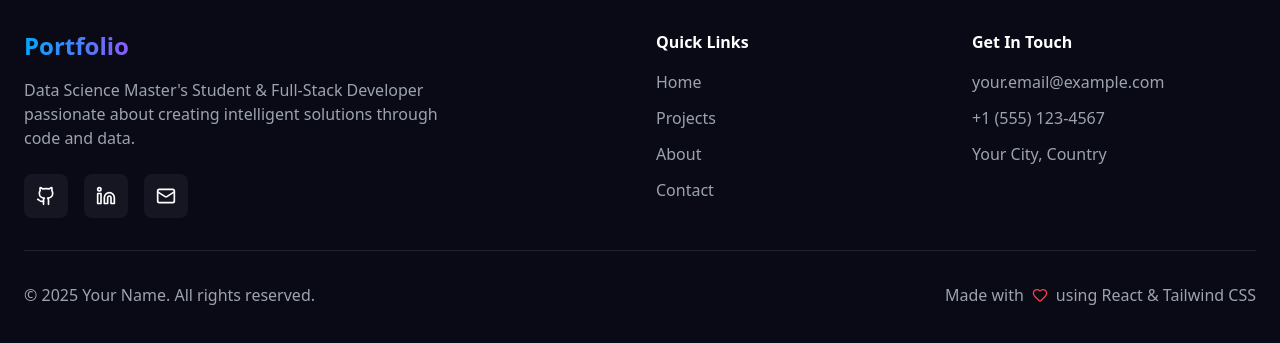
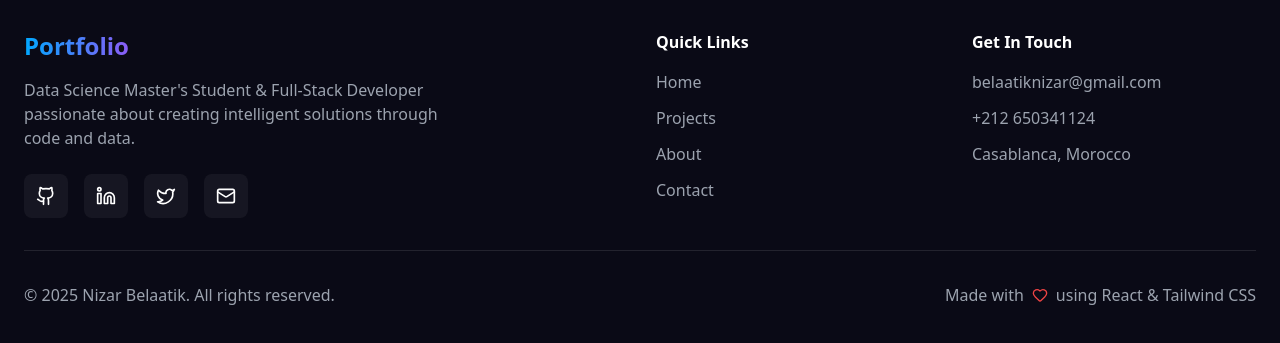
Before and after one commit to NizarBelaatik/nizarbelaatik.github.io, a React (Vite) app: page /projects/1 in a window 1280 px wide. Shown: the part 939-1282 px from the top of the page. Built offline with nearby package versions, Linux system fonts and the light colour scheme.

Commit message:
portfolio not complited

```diff
--- a/src/components/layout/Footer.jsx
+++ b/src/components/layout/Footer.jsx
@@ -1,6 +1,7 @@
 import React from 'react'
 import { Link } from 'react-router-dom'
 import { Github, Linkedin, Mail, Heart } from 'lucide-react'
+import { socialLinks, contactMethods} from '../../data/links'
 
 const Footer = () => {
   const currentYear = new Date().getFullYear()
@@ -19,11 +20,7 @@ const Footer = () => {
               creating intelligent solutions through code and data.
             </p>
             <div className="flex space-x-4">
-              {[
-                { icon: Github, href: "https://github.com/yourusername", label: "GitHub" },
-                { icon: Linkedin, href: "https://linkedin.com/in/yourusername", label: "LinkedIn" },
-                { icon: Mail, href: "mailto:your.email@example.com", label: "Email" },
-              ].map(({ icon: Icon, href, label }) => (
+              {socialLinks.map(({ icon: Icon, href, label }) => (
                 <a
                   key={label}
                   href={href}
@@ -59,9 +56,9 @@ const Footer = () => {
           <div>
             <h3 className="text-white font-semibold mb-4">Get In Touch</h3>
             <div className="space-y-3 text-gray-400">
-              <p>your.email@example.com</p>
-              <p>+1 (555) 123-4567</p>
-              <p>Your City, Country</p>
+              {contactMethods.map(({ value }) => (
+                <p>{value}</p>
+              ))}
             </div>
           </div>
         </div>
@@ -69,7 +66,7 @@ const Footer = () => {
         {/* Bottom Bar */}
         <div className="pt-8 border-t border-white/10 flex flex-col md:flex-row justify-between items-center">
           <div className="text-gray-400 mb-4 md:mb-0">
-            © {currentYear} Your Name. All rights reserved.
+            © {currentYear} Nizar Belaatik. All rights reserved.
           </div>
           <div className="flex items-center text-gray-400">
             Made with <Heart size={16} className="mx-2 text-red-500" /> using React & Tailwind CSS
--- a/src/components/sections/About.jsx
+++ b/src/components/sections/About.jsx
@@ -18,7 +18,7 @@ const About = () => {
           <div className="relative">
             <div className="relative z-10 rounded-2xl overflow-hidden shadow-2xl">
               <img
-                src="https://images.unsplash.com/photo-1507003211169-0a1dd7228f2d?ixlib=rb-4.0.3&auto=format&fit=crop&w=1000&q=80"
+                src="https://media.licdn.com/dms/image/v2/D5603AQHfKq0Nxr8m5w/profile-displayphoto-shrink_800_800/B56ZPk9ButG4Ac-/0/1734713024465?e=1764806400&v=beta&t=yidZzvVKkuXGQgpu-HSTFZtnfePmjtEiEiEeZt7mZAU"
                 alt="About Me"
                 className="w-full h-auto"
               />
--- a/src/components/sections/Contact.jsx
+++ b/src/components/sections/Contact.jsx
@@ -27,19 +27,19 @@ const Contact = () => {
     {
       icon: Mail,
       label: 'Email',
-      value: 'your.email@example.com',
-      href: 'mailto:your.email@example.com'
+      value: 'belaatiknizar@gmail.com',
+      href: 'mailto:belaatiknizar@gmail.com'
     },
     {
       icon: Phone,
       label: 'Phone',
-      value: '+1 (555) 123-4567',
+      value: '+212 650341124',
       href: 'tel:+15551234567'
     },
     {
       icon: MapPin,
       label: 'Location',
-      value: 'Your City, Country',
+      value: 'Casablanca, Morocco',
       href: '#'
     }
   ]
@@ -48,25 +48,25 @@ const Contact = () => {
     {
       icon: Github,
       label: 'GitHub',
-      href: 'https://github.com/yourusername',
+      href: 'https://github.com/NizarBelaatik',
       color: 'hover:text-gray-400'
     },
     {
       icon: Linkedin,
       label: 'LinkedIn',
-      href: 'https://linkedin.com/in/yourusername',
+      href: 'https://linkedin.com/in/nizar-belaatik',
       color: 'hover:text-blue-400'
     },
     {
       icon: Twitter,
       label: 'Twitter',
-      href: 'https://twitter.com/yourusername',
+      href: 'https://twitter.com/NBelaatik',
       color: 'hover:text-blue-400'
     },
     {
       icon: Mail,
       label: 'Email',
-      href: 'mailto:your.email@example.com',
+      href: 'mailto:belaatiknizar@gmail.com',
       color: 'hover:text-red-400'
     }
   ]
@@ -138,7 +138,7 @@ const Contact = () => {
               <div className="grid grid-cols-1 sm:grid-cols-2 gap-6">
                 <div>
                   <label htmlFor="name" className="block text-white font-medium mb-2">
-                    Your Name
+                    Nizar Belaatik
                   </label>
                   <input
                     type="text"
--- a/src/components/sections/Hero.jsx
+++ b/src/components/sections/Hero.jsx
@@ -18,7 +18,7 @@ const Hero = () => {
         {/* Profile Image */}
         <div className="w-32 h-32 mx-auto mb-8 rounded-full overflow-hidden border-4 border-accent-blue/20 shadow-2xl shadow-blue-500/25 floating">
           <img
-            src="https://images.unsplash.com/photo-1507003211169-0a1dd7228f2d?ixlib=rb-4.0.3&auto=format&fit=crop&w=500&q=80"
+            src="https://media.licdn.com/dms/image/v2/D5603AQHfKq0Nxr8m5w/profile-displayphoto-shrink_800_800/B56ZPk9ButG4Ac-/0/1734713024465?e=1764806400&v=beta&t=yidZzvVKkuXGQgpu-HSTFZtnfePmjtEiEiEeZt7mZAU"
             alt="Profile"
             className="w-full h-full object-cover"
           />
--- /dev/null
+++ b/src/data/links.jsx
@@ -0,0 +1,50 @@
+
+import { Mail, Phone, MapPin, Send, Github, Linkedin, Twitter } from 'lucide-react'
+export  const socialLinks = [
+    {
+      icon: Github,
+      label: 'GitHub',
+      href: 'https://github.com/NizarBelaatik',
+      color: 'hover:text-gray-400'
+    },
+    {
+      icon: Linkedin,
+      label: 'LinkedIn',
+      href: 'https://linkedin.com/in/nizar-belaatik',
+      color: 'hover:text-blue-400'
+    },
+    {
+      icon: Twitter,
+      label: 'Twitter',
+      href: 'https://twitter.com/NBelaatik',
+      color: 'hover:text-blue-400'
+    },
+    {
+      icon: Mail,
+      label: 'Email',
+      href: 'mailto:belaatiknizar@gmail.com',
+      color: 'hover:text-red-400'
+    }
+]
+
+
+export const contactMethods = [
+    {
+      icon: Mail,
+      label: 'Email',
+      value: 'belaatiknizar@gmail.com',
+      href: 'mailto:belaatiknizar@gmail.com'
+    },
+    {
+      icon: Phone,
+      label: 'Phone',
+      value: '+212 650341124',
+      href: 'tel:+15551234567'
+    },
+    {
+      icon: MapPin,
+      label: 'Location',
+      value: 'Casablanca, Morocco',
+      href: '#'
+    }
+]
--- a/src/locales/en.json
+++ b/src/locales/en.json
@@ -10,7 +10,7 @@
   },
   "hero": {
     "title": "Hi, I'm",
-    "name": "Your Name",
+    "name": "Nizar Belaatik",
     "subtitle": "Data Science Master's Student & Full-Stack Developer",
     "description": "Passionate about transforming complex data into intelligent solutions. Specializing in Machine Learning, Deep Learning, and building scalable web applications. Currently pursuing Master's in Data Science & Big Data.",
     "viewWork": "View My Work",
@@ -124,7 +124,7 @@
     "phone": "Phone",
     "followMe": "Follow Me",
     "sendMessage": "Send Message",
-    "name": "Your Name",
+    "name": "Nizar Belaatik",
     "emailPlaceholder": "john@example.com",
     "subject": "Subject",
     "subjectPlaceholder": "Project Collaboration",
```
